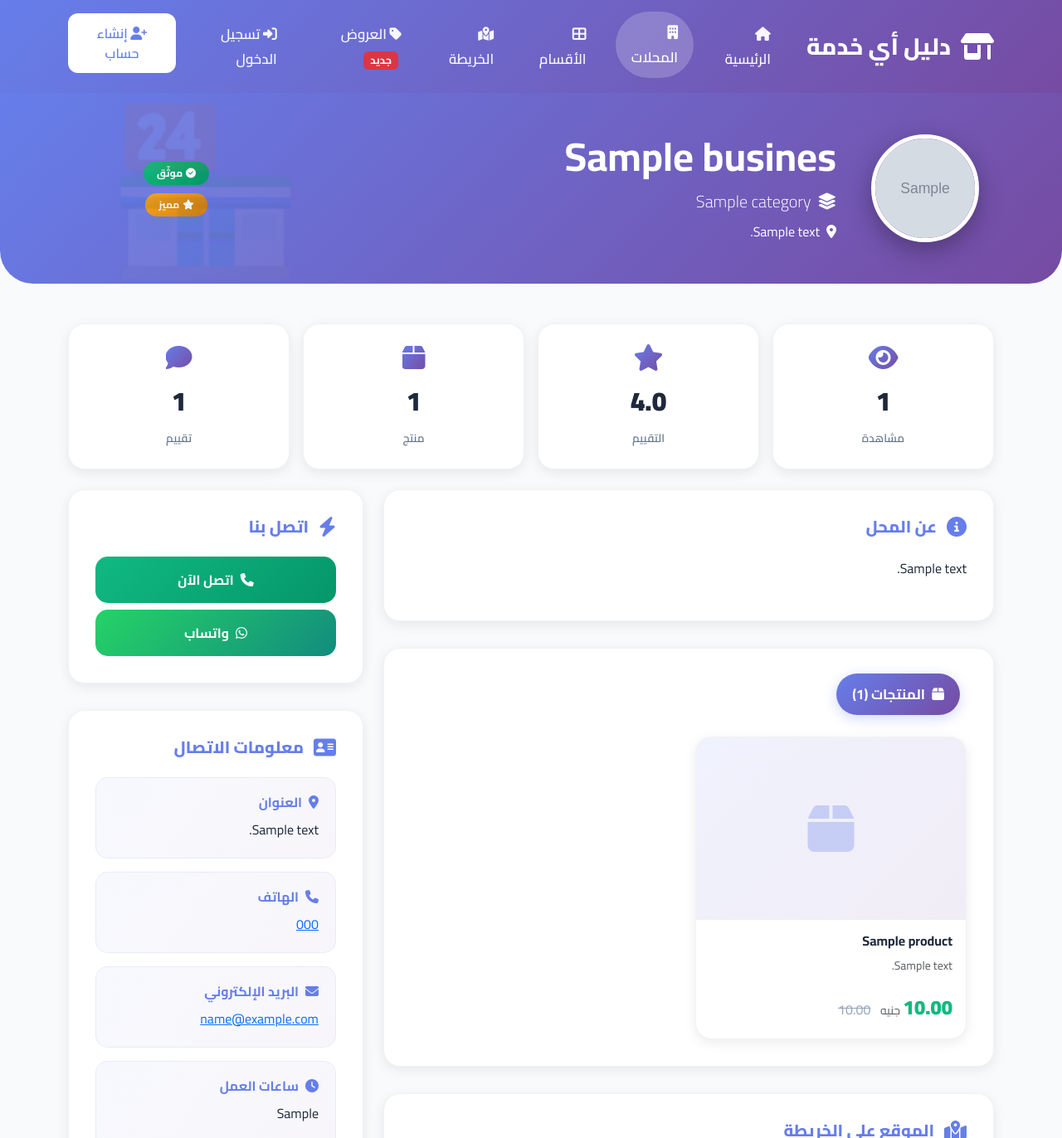
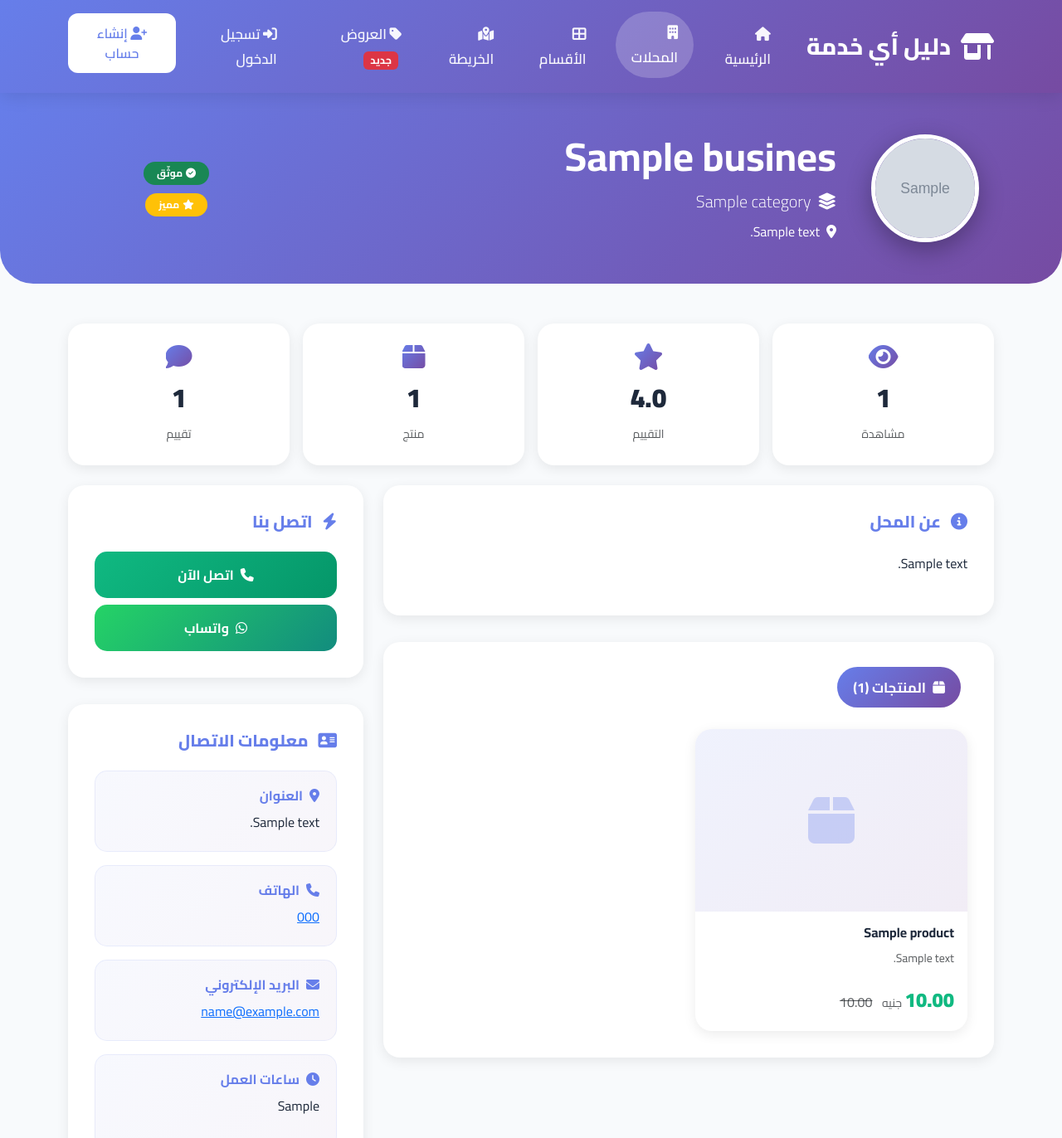
Before and after one commit to sendoo-m/daliil-ay-khidma, a Django app: template templates/directory/business_detail.html in a window 1280 px wide. Shown: the top 1372 px of the page at 83% size. Run offline with Django 4.2, Linux system fonts and the light colour scheme; tables that the repository leaves empty hold one stand-in row (values such as "Sample post"); the template is opened without the code that fills it: values that come from a table or form of the project are taken from there, most other values are stand-ins (such as "Sample title", 1, 10 or a date in 2020); grey boxes marked "Sample" are stand-in pictures; parts of the project's set-up code (start-up, migrations or seed data) failed here and were passed over.

Commit message:
🗺️ نقل الخريطة للسايدبار + إضافة التقييمات الكاملة

```diff
--- a/templates/directory/business_detail.html
+++ b/templates/directory/business_detail.html
@@ -13,25 +13,12 @@
     --danger: #ef4444;
 }
 
-/* Hero Section */
 .business-hero {
     background: linear-gradient(135deg, var(--primary) 0%, var(--secondary) 100%);
     padding: 3rem 0;
     color: white;
     border-radius: 0 0 40px 40px;
     margin-bottom: 3rem;
-    position: relative;
-    overflow: hidden;
-}
-
-.business-hero::before {
-    content: '🏪';
-    position: absolute;
-    font-size: 12rem;
-    opacity: 0.08;
-    top: 50%;
-    left: 10%;
-    transform: translateY(-50%);
 }
 
 .business-logo {
@@ -43,32 +30,17 @@
     box-shadow: 0 10px 30px rgba(0,0,0,0.3);
 }
 
-.business-logo-placeholder {
-    width: 130px;
-    height: 130px;
-    border-radius: 50%;
-    border: 5px solid white;
-    background: white;
-    display: flex;
-    align-items: center;
-    justify-content: center;
-    box-shadow: 0 10px 30px rgba(0,0,0,0.3);
-}
-
-/* Stats */
 .stat-card {
     background: white;
     border-radius: 20px;
     padding: 1.5rem;
     text-align: center;
     box-shadow: 0 4px 15px rgba(0,0,0,0.08);
-    border: 1px solid rgba(0,0,0,0.05);
     transition: all 0.3s ease;
 }
 
 .stat-card:hover {
     transform: translateY(-5px);
-    box-shadow: 0 8px 25px rgba(102,126,234,0.2);
 }
 
 .stat-card i {
@@ -76,7 +48,6 @@
     background: linear-gradient(135deg, var(--primary), var(--secondary));
     -webkit-background-clip: text;
     -webkit-text-fill-color: transparent;
-    margin-bottom: 0.5rem;
 }
 
 .stat-card .number {
@@ -86,20 +57,11 @@
     display: block;
 }
 
-.stat-card .label {
-    font-size: 0.85rem;
-    color: #64748b;
-    font-weight: 600;
-    text-transform: uppercase;
-}
-
-/* Info Card */
 .info-card {
     background: white;
     border-radius: 20px;
     padding: 2rem;
     box-shadow: 0 4px 15px rgba(0,0,0,0.08);
-    border: 1px solid rgba(0,0,0,0.05);
     margin-bottom: 2rem;
 }
 
@@ -112,11 +74,6 @@
     gap: 0.75rem;
 }
 
-.info-card h5 i {
-    font-size: 1.5rem;
-}
-
-/* Products & Services Grid */
 .product-card {
     background: white;
     border-radius: 20px;
@@ -124,30 +81,22 @@
     box-shadow: 0 4px 15px rgba(0,0,0,0.08);
     transition: all 0.3s ease;
     height: 100%;
-    border: 1px solid rgba(0,0,0,0.05);
 }
 
 .product-card:hover {
     transform: translateY(-8px);
-    box-shadow: 0 12px 30px rgba(102,126,234,0.2);
 }
 
 .product-image {
     height: 220px;
     background: linear-gradient(135deg, rgba(102,126,234,0.1), rgba(118,75,162,0.1));
     position: relative;
-    overflow: hidden;
 }
 
 .product-image img {
     width: 100%;
     height: 100%;
     object-fit: cover;
-    transition: transform 0.5s ease;
-}
-
-.product-card:hover .product-image img {
-    transform: scale(1.1);
 }
 
 .discount-badge {
@@ -159,7 +108,6 @@
     padding: 0.5rem 1rem;
     border-radius: 50px;
     font-weight: 800;
-    box-shadow: 0 4px 15px rgba(239,68,68,0.3);
 }
 
 .price {
@@ -168,41 +116,26 @@
     color: var(--success);
 }
 
-.old-price {
-    text-decoration: line-through;
-    color: #94a3b8;
-    font-size: 1rem;
-}
-
-/* Tabs */
 .nav-pills .nav-link {
     border-radius: 50px;
     padding: 0.75rem 1.5rem;
     font-weight: 700;
     color: #64748b;
-    transition: all 0.3s ease;
 }
 
 .nav-pills .nav-link.active {
     background: linear-gradient(135deg, var(--primary), var(--secondary));
     color: white;
-    box-shadow: 0 4px 15px rgba(102,126,234,0.3);
 }
 
-/* Map */
+/* Map in Sidebar */
 #businessMap {
-    height: 450px;
+    height: 350px;
     border-radius: 20px;
     overflow: hidden;
-    box-shadow: 0 4px 20px rgba(0,0,0,0.1);
-    border: 2px solid rgba(102,126,234,0.1);
+    border: 2px solid rgba(102,126,234,0.2);
 }
 
-.leaflet-container {
-    font-family: 'Cairo', sans-serif !important;
-}
-
-/* Action Buttons */
 .action-btn {
     border-radius: 15px;
     padding: 1rem 1.5rem;
@@ -213,7 +146,6 @@
 
 .action-btn:hover {
     transform: translateY(-3px);
-    box-shadow: 0 8px 20px rgba(0,0,0,0.15);
 }
 
 .btn-call {
@@ -231,7 +163,6 @@
     color: white;
 }
 
-/* Contact Items */
 .contact-item {
     background: linear-gradient(135deg, rgba(102,126,234,0.05), rgba(118,75,162,0.05));
     border-radius: 15px;
@@ -258,25 +189,24 @@
 
 .stars {
     color: #fbbf24;
+    font-size: 1.1rem;
 }
 
 .stars .far {
     color: #e2e8f0;
 }
 
-/* Badges */
-.badge-verified {
-    background: linear-gradient(135deg, #10b981, #059669);
-    padding: 0.5rem 1rem;
-    border-radius: 50px;
-    font-weight: 700;
+.star-label {
+    cursor: pointer;
+    color: #e2e8f0;
+    transition: all 0.2s ease;
 }
 
-.badge-featured {
-    background: linear-gradient(135deg, #f59e0b, #d97706);
-    padding: 0.5rem 1rem;
-    border-radius: 50px;
-    font-weight: 700;
+.star-label:hover,
+.star-label:hover ~ .star-label,
+input:checked ~ .star-label {
+    color: #fbbf24;
+    transform: scale(1.1);
 }
 
 .sticky-sidebar {
@@ -295,7 +225,7 @@
                 {% if business.logo %}
                 <img src="{{ business.logo.url }}" class="business-logo" alt="{{ business.name_ar }}">
                 {% else %}
-                <div class="business-logo-placeholder">
+                <div class="business-logo" style="background: white; display: flex; align-items: center; justify-content: center;">
                     <i class="fas fa-store fa-3x" style="color: var(--primary);"></i>
                 </div>
                 {% endif %}
@@ -313,12 +243,12 @@
 
             <div class="col-md-3 text-center">
                 {% if business.is_verified %}
-                <span class="badge badge-verified d-inline-block mb-2">
+                <span class="badge bg-success mb-2" style="padding: 0.5rem 1rem; border-radius: 50px;">
                     <i class="fas fa-check-circle me-1"></i>موثّق
                 </span><br>
                 {% endif %}
                 {% if business.is_featured %}
-                <span class="badge badge-featured d-inline-block">
+                <span class="badge bg-warning" style="padding: 0.5rem 1rem; border-radius: 50px;">
                     <i class="fas fa-star me-1"></i>مميز
                 </span>
                 {% endif %}
@@ -334,28 +264,28 @@
             <div class="stat-card">
                 <i class="fas fa-eye"></i>
                 <span class="number">{{ business.view_count|default:0 }}</span>
-                <span class="label">مشاهدة</span>
+                <span class="small text-muted">مشاهدة</span>
             </div>
         </div>
         <div class="col-md-3 col-6">
             <div class="stat-card">
                 <i class="fas fa-star"></i>
                 <span class="number">{{ average_rating|floatformat:1|default:"0.0" }}</span>
-                <span class="label">التقييم</span>
+                <span class="small text-muted">التقييم</span>
             </div>
         </div>
         <div class="col-md-3 col-6">
             <div class="stat-card">
                 <i class="fas fa-box"></i>
                 <span class="number">{{ products.count|default:0 }}</span>
-                <span class="label">منتج</span>
+                <span class="small text-muted">منتج</span>
             </div>
         </div>
         <div class="col-md-3 col-6">
             <div class="stat-card">
                 <i class="fas fa-comment"></i>
                 <span class="number">{{ total_reviews|default:0 }}</span>
-                <span class="label">تقييم</span>
+                <span class="small text-muted">تقييم</span>
             </div>
         </div>
     </div>
@@ -424,7 +354,7 @@
                                                 <span class="price">{{ product.price }}</span>
                                                 <small class="text-muted">جنيه</small>
                                                 {% if product.old_price %}
-                                                <span class="old-price ms-2">{{ product.old_price }}</span>
+                                                <span class="text-decoration-line-through text-muted ms-2">{{ product.old_price }}</span>
                                                 {% endif %}
                                             </div>
                                         </div>
@@ -443,6 +373,30 @@
 
                     <!-- Reviews Tab -->
                     <div class="tab-pane fade" id="reviews" role="tabpanel">
+                        <div class="d-flex justify-content-between align-items-center mb-4">
+                            <div>
+                                <div class="d-flex align-items-center gap-2">
+                                    <span style="font-size: 2rem; font-weight: 900;">{{ average_rating|floatformat:1|default:"0.0" }}</span>
+                                    <div class="stars">
+                                        {% for i in "12345" %}
+                                            {% if forloop.counter <= average_rating|floatformat:0 %}
+                                            <i class="fas fa-star"></i>
+                                            {% else %}
+                                            <i class="far fa-star"></i>
+                                            {% endif %}
+                                        {% endfor %}
+                                    </div>
+                                </div>
+                                <small class="text-muted">({{ total_reviews|default:0 }} تقييم)</small>
+                            </div>
+
+                            {% if user.is_authenticated %}
+                            <button class="btn btn-primary action-btn" data-bs-toggle="modal" data-bs-target="#reviewModal">
+                                <i class="fas fa-plus me-2"></i>أضف تقييمك
+                            </button>
+                            {% endif %}
+                        </div>
+
                         {% if reviews %}
                             {% for review in reviews %}
                             <div class="review-card">
@@ -479,24 +433,6 @@
                     </div>
                 </div>
             </div>
-
-            <!-- Map Section -->
-            {% if business.latitude and business.longitude %}
-            <div class="info-card">
-                <h5>
-                    <i class="fas fa-map-marked-alt"></i>
-                    الموقع على الخريطة
-                </h5>
-                <div id="businessMap"></div>
-                <div class="mt-3">
-                    <a href="https://www.google.com/maps/dir/?api=1&destination={{ business.latitude }},{{ business.longitude }}"
-                       target="_blank" class="btn action-btn btn-directions w-100">
-                        <i class="fas fa-directions me-2"></i>
-                        احصل على الاتجاهات
-                    </a>
-                </div>
-            </div>
-            {% endif %}
         </div>
 
         <!-- Sidebar -->
@@ -568,41 +504,98 @@
                     </div>
                     {% endif %}
                 </div>
+
+                <!-- Map -->
+                {% if business.latitude and business.longitude %}
+                <div class="info-card">
+                    <h5>
+                        <i class="fas fa-map-marked-alt"></i>
+                        الموقع على الخريطة
+                    </h5>
+                    <div id="businessMap"></div>
+                    <a href="https://www.google.com/maps/dir/?api=1&destination={{ business.latitude }},{{ business.longitude }}"
+                       target="_blank"
+                       class="btn action-btn btn-directions w-100 mt-3">
+                        <i class="fas fa-directions me-2"></i>
+                        احصل على الاتجاهات
+                    </a>
+                </div>
+                {% endif %}
             </div>
         </div>
     </div>
 </div>
+
+<!-- Review Modal -->
+{% if user.is_authenticated %}
+<div class="modal fade" id="reviewModal" tabindex="-1">
+    <div class="modal-dialog modal-dialog-centered">
+        <div class="modal-content" style="border-radius: 20px; overflow: hidden; border: none;">
+            <div class="modal-header" style="background: linear-gradient(135deg, var(--primary), var(--secondary)); color: white;">
+                <h5 class="modal-title fw-bold">
+                    <i class="fas fa-star me-2"></i>أضف تقييمك
+                </h5>
+                <button type="button" class="btn-close btn-close-white" data-bs-dismiss="modal"></button>
+            </div>
+            <form method="post" action="{% url 'reviews:add_review' business.slug %}">
+                {% csrf_token %}
+                <div class="modal-body" style="padding: 2rem;">
+                    <div class="mb-4">
+                        <label class="form-label fw-bold">التقييم *</label>
+                        <div class="d-flex justify-content-center gap-2" style="flex-direction: row-reverse; font-size: 2.5rem;">
+                            {% for i in "54321" %}
+                            <input type="radio" name="rating" value="{{ i }}" id="star{{ i }}" required style="display:none;">
+                            <label for="star{{ i }}" class="star-label">
+                                <i class="fas fa-star"></i>
+                            </label>
+                            {% endfor %}
+                        </div>
+                    </div>
+
+                    <div class="mb-0">
+                        <label class="form-label fw-bold">تعليقك</label>
+                        <textarea name="comment" class="form-control" rows="4"
+                                  style="border-radius: 12px;"
+                                  placeholder="شارك تجربتك مع هذا المحل..."></textarea>
+                    </div>
+                </div>
+                <div class="modal-footer">
+                    <button type="button" class="btn btn-secondary action-btn" data-bs-dismiss="modal">إلغاء</button>
+                    <button type="submit" class="btn action-btn" style="background: linear-gradient(135deg, var(--primary), var(--secondary)); color: white;">
+                        <i class="fas fa-paper-plane me-2"></i>إرسال
+                    </button>
+                </div>
+            </form>
+        </div>
+    </div>
+</div>
+{% endif %}
 {% endblock %}
 
 {% block extra_js %}
 {% if business.latitude and business.longitude %}
 <script src="https://unpkg.com/leaflet@1.9.4/dist/leaflet.js" crossorigin=""></script>
 <script>
-// Initialize map
 const map = L.map('businessMap', {
     scrollWheelZoom: false,
     zoomControl: true
 }).setView([{{ business.latitude }}, {{ business.longitude }}], 15);
 
-// Add tile layer with correct URL
 L.tileLayer('https://{s}.tile.openstreetmap.org/{z}/{x}/{y}.png', {
     attribution: '© أوبن ستريت ماب',
     maxZoom: 19
 }).addTo(map);
 
-// Custom marker icon
 const customIcon = L.divIcon({
     html: '<div style="font-size: 2.5rem; color: #667eea;"><i class="fas fa-map-marker-alt"></i></div>',
     iconSize: [40, 40],
     className: ''
 });
 
-// Add marker
 const marker = L.marker([{{ business.latitude }}, {{ business.longitude }}], {
     icon: customIcon
 }).addTo(map);
 
-// Popup content
 const popupContent = `
     <div style="text-align: right; direction: rtl; font-family: Cairo, sans-serif; min-width: 220px;">
         <h6 class="fw-bold mb-2" style="color: #667eea;">{{ business.name_ar }}</h6>
@@ -623,10 +616,9 @@ const popupContent = `
 
 marker.bindPopup(popupContent, { maxWidth: 300 });
 
-// Fix map rendering
 setTimeout(() => {
     map.invalidateSize();
-}, 200);
+}, 300);
 </script>
 {% endif %}
 {% endblock %}
```
